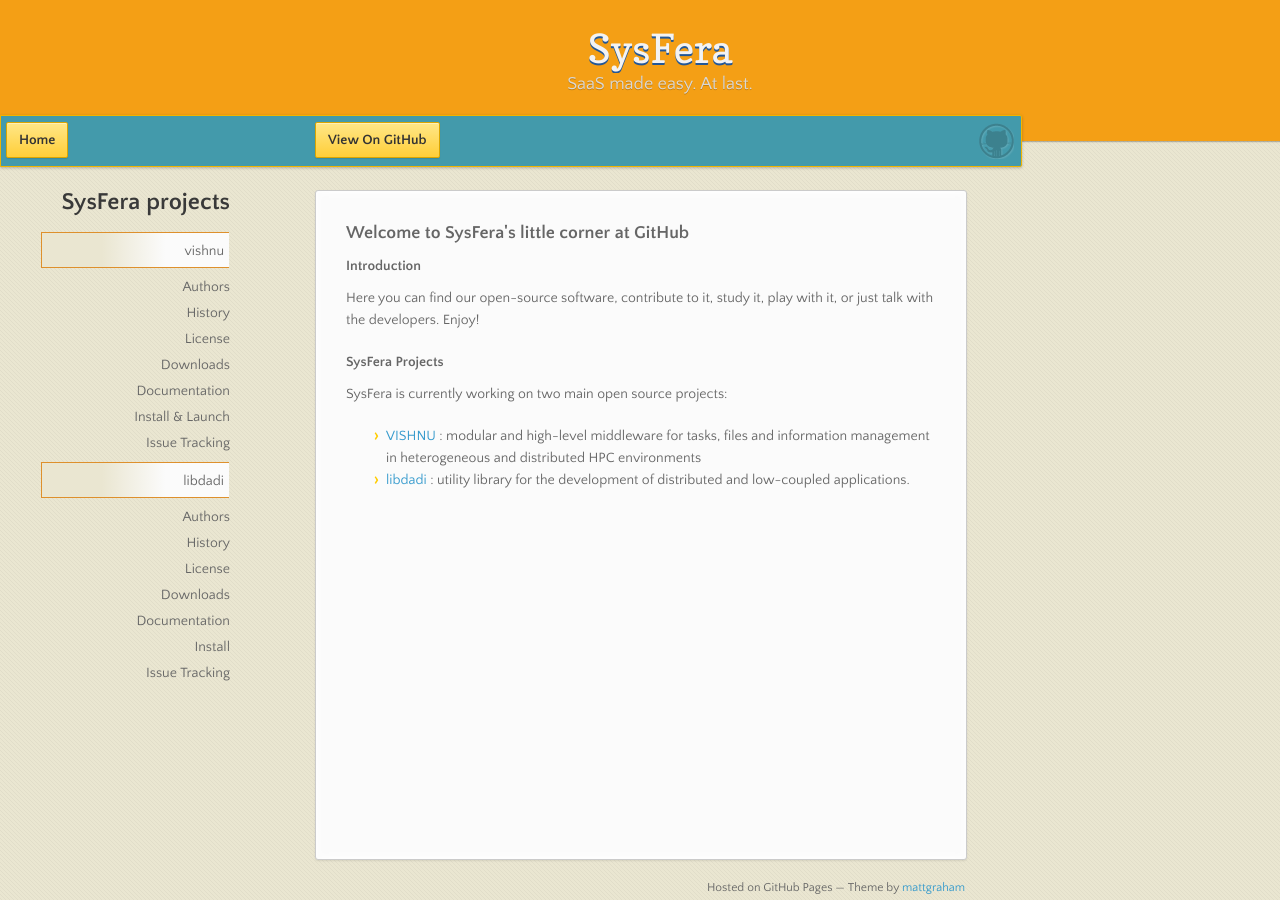
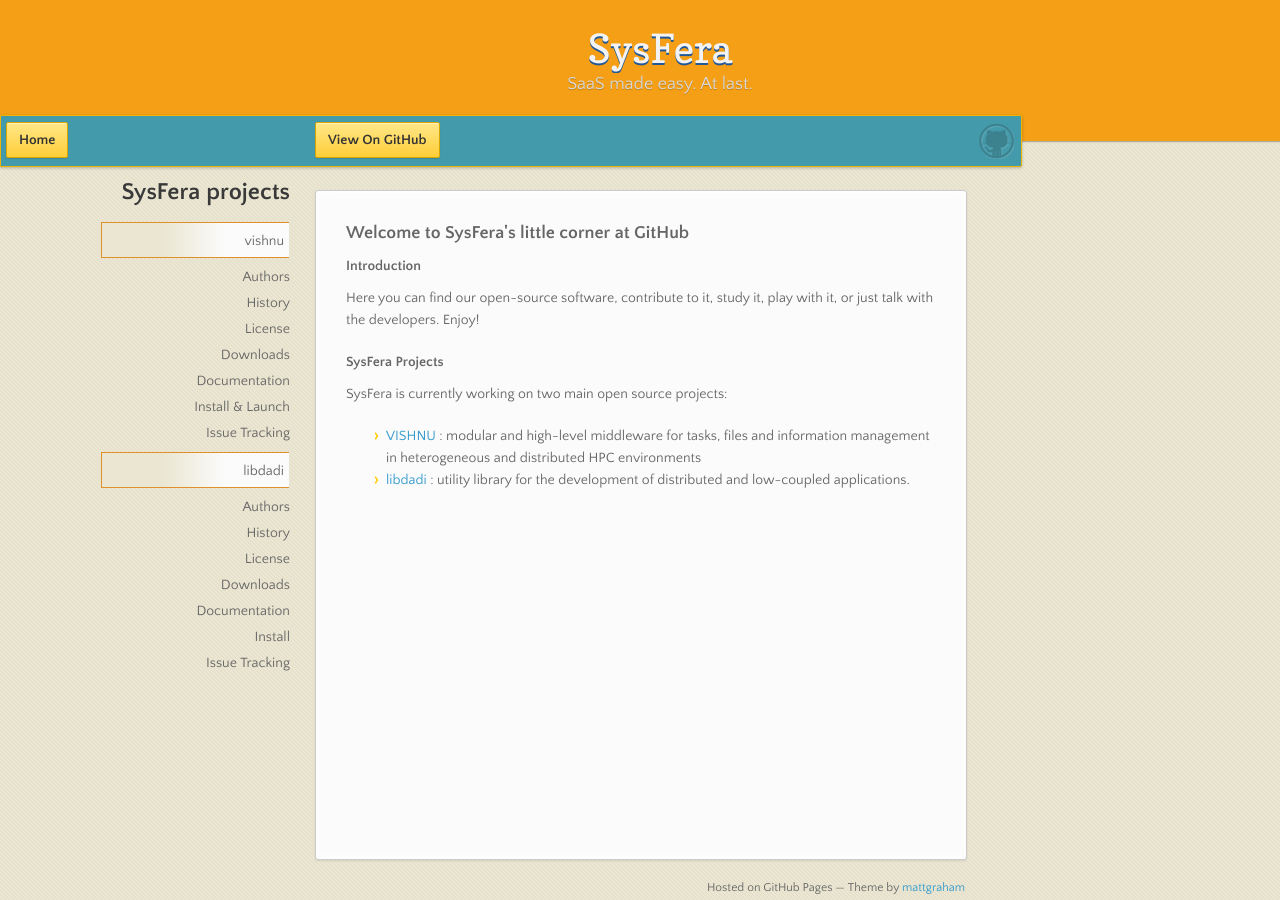
Before and after one commit to dloureiro/sysfera.github.com, a Jekyll site: the page built from index.html, in a window 1280 px wide and 900 px high. Built offline with Jekyll 4.4.1, drawn with Linux system fonts in a browser that asks for light colours; nearby versions of some CDN libraries; Markdown is read by kramdown in place of the engine named in the settings.

Commit message:
bug fix for styles.css

```diff
--- a/stylesheets/styles.css
+++ b/stylesheets/styles.css
@@ -818,12 +818,12 @@
 nav {
   width: 230px;
   float:left;
-  /*position: fixed;*/
-  top: 200px;
+  position: fixed;
+  top: 180px;
   left: 50%;
   margin-left:auto;
-  margin-right:30px;
-  /*margin-left: 80px;*/
+  /*margin-right:30px;*/
+  margin-left: -580px;
   text-align: right;
 }
 nav ul {
```
